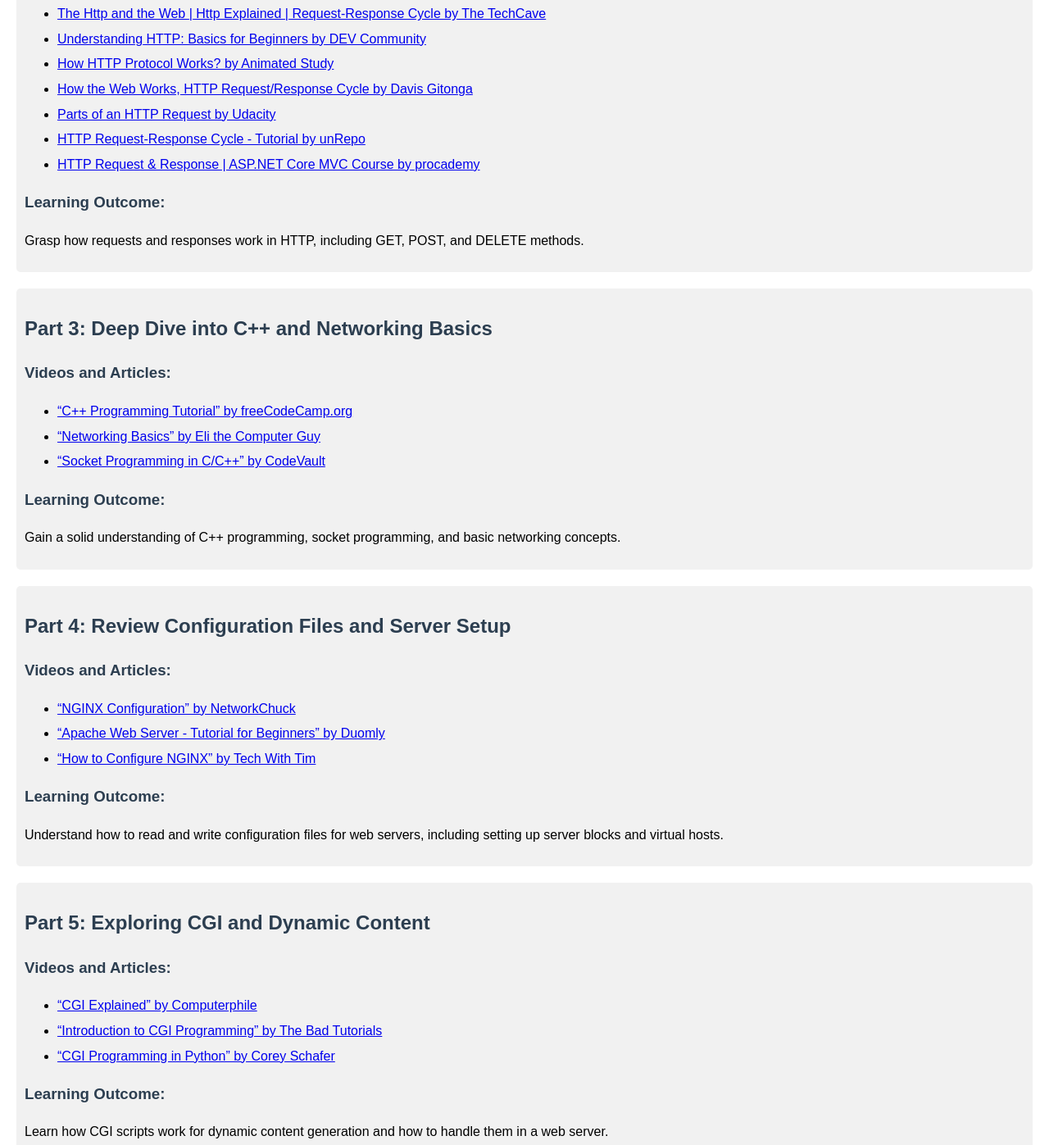
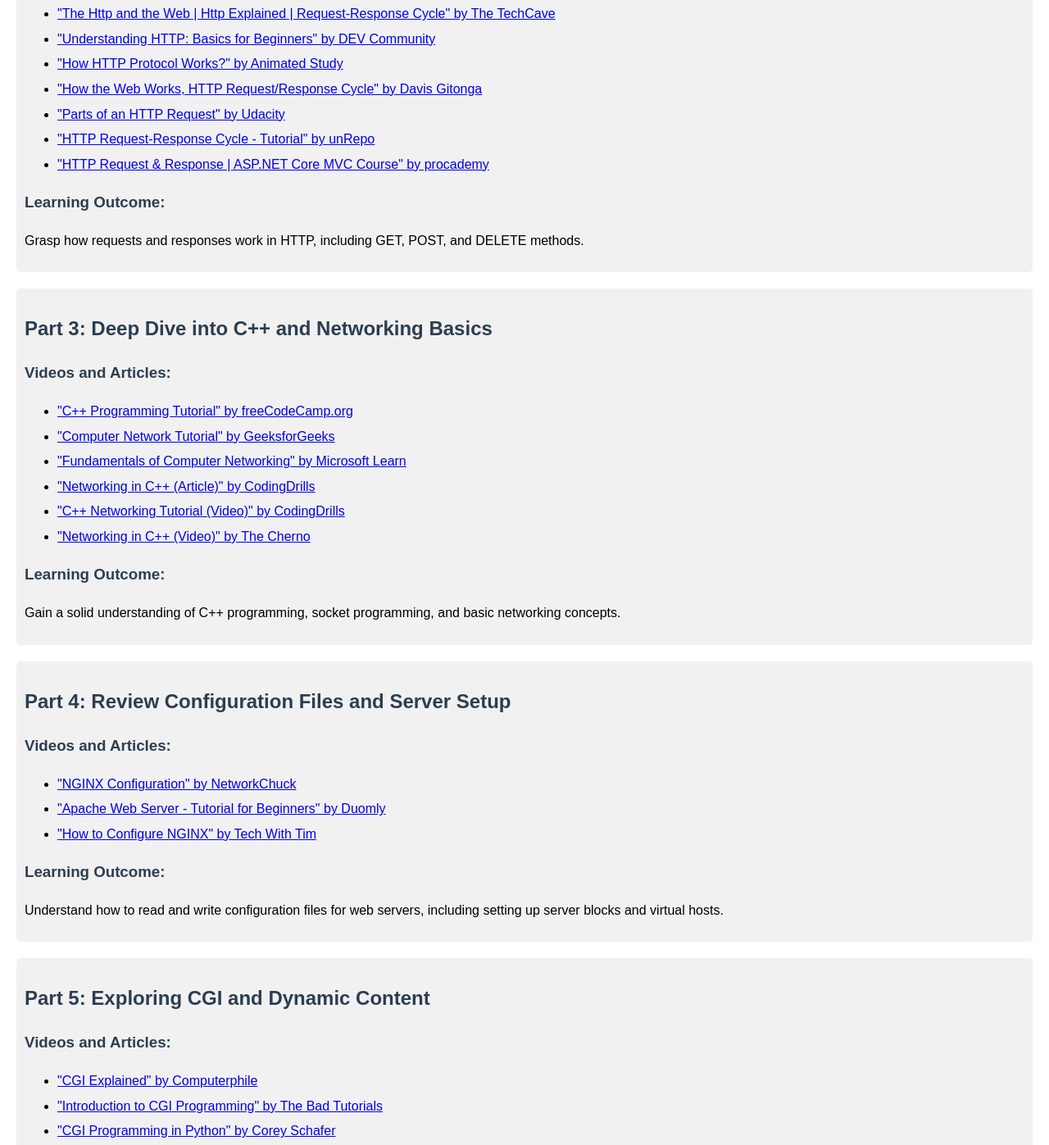
Before and after one commit to nima-nourinejad/webserv, a plain HTML site: page index.html in a window 1280 px wide. Shown: the part 620-2017 px from the top of the page at 82% size. Drawn offline with Linux system fonts and the light colour scheme.

Commit message:
Update index.html

```diff
--- a/index.html
+++ b/index.html
@@ -41,10 +41,10 @@
         <h2>Part 1: Introduction to Web Servers and HTTP</h2>
         <h3>Videos and Articles:</h3>
         <ul>
-            <li><a href="https://www.youtube.com/watch?v=UjCDWCeHCzY" target="_blank">“What is a Server? Servers vs Desktops Explained” by PowerCert Animated Videos</a></li>
-            <li><a href="https://www.geeksforgeeks.org/web-servers-work/" target="_blank">“How Do Web Servers Work?” by GeeksforGeeks</a></li>
-            <li><a href="https://www.youtube.com/watch?v=9J1nJOivdyw" target="_blank">“Web Server Concepts and Examples” by WebConcepts</a></li>
-            <li><a href="https://www.youtube.com/watch?v=JhpUch6lWMw" target="_blank">“What are Web Servers and How Do They Work (with examples httpd and nodejs)” by Hussein Nasser</a></li>
+            <li><a href="https://www.youtube.com/watch?v=UjCDWCeHCzY" target="_blank">"What is a Server? Servers vs Desktops Explained" by PowerCert Animated Videos</a></li>
+            <li><a href="https://www.geeksforgeeks.org/web-servers-work/" target="_blank">"How Do Web Servers Work?" by GeeksforGeeks</a></li>
+            <li><a href="https://www.youtube.com/watch?v=9J1nJOivdyw" target="_blank">"Web Server Concepts and Examples" by WebConcepts</a></li>
+            <li><a href="https://www.youtube.com/watch?v=JhpUch6lWMw" target="_blank">"What are Web Servers and How Do They Work (with examples httpd and nodejs)" by Hussein Nasser</a></li>
         </ul>
         <h3>Learning Outcome:</h3>
         <p>Understand the basics of web servers and the HTTP protocol.</p>
@@ -55,13 +55,13 @@
         <h2>Part 2: Understanding the HTTP Request/Response Cycle</h2>
         <h3>Videos and Articles:</h3>
         <ul>
-            <li><a href="https://www.youtube.com/watch?v=eesqK59rhGA" target="_blank">The Http and the Web | Http Explained | Request-Response Cycle by The TechCave</a></li>
-            <li><a href="https://dev.to/devlawrence/understanding-http-basics-for-beginners-3f28" target="_blank">Understanding HTTP: Basics for Beginners by DEV Community</a></li>
-            <li><a href="https://www.youtube.com/watch?v=ALq0xKp3P9E" target="_blank">How HTTP Protocol Works? by Animated Study</a></li>
-            <li><a href="https://davisgitonga.dev/blog/request-response-cycle" target="_blank">How the Web Works, HTTP Request/Response Cycle by Davis Gitonga</a></li>
-            <li><a href="https://www.youtube.com/watch?v=pHFWGN-upGM" target="_blank">Parts of an HTTP Request by Udacity</a></li>
-            <li><a href="https://www.unrepo.com/http/http-request-response-cycle-tutorial" target="_blank">HTTP Request-Response Cycle - Tutorial by unRepo</a></li>
-            <li><a href="https://www.youtube.com/watch?v=qmRuZdj_-a0" target="_blank">HTTP Request & Response | ASP.NET Core MVC Course by procademy</a></li>
+            <li><a href="https://www.youtube.com/watch?v=eesqK59rhGA" target="_blank">"The Http and the Web | Http Explained | Request-Response Cycle" by The TechCave</a></li>
+            <li><a href="https://dev.to/devlawrence/understanding-http-basics-for-beginners-3f28" target="_blank">"Understanding HTTP: Basics for Beginners" by DEV Community</a></li>
+            <li><a href="https://www.youtube.com/watch?v=ALq0xKp3P9E" target="_blank">"How HTTP Protocol Works?" by Animated Study</a></li>
+            <li><a href="https://davisgitonga.dev/blog/request-response-cycle" target="_blank">"How the Web Works, HTTP Request/Response Cycle" by Davis Gitonga</a></li>
+            <li><a href="https://www.youtube.com/watch?v=pHFWGN-upGM" target="_blank">"Parts of an HTTP Request" by Udacity</a></li>
+            <li><a href="https://www.unrepo.com/http/http-request-response-cycle-tutorial" target="_blank">"HTTP Request-Response Cycle - Tutorial" by unRepo</a></li>
+            <li><a href="https://www.youtube.com/watch?v=qmRuZdj_-a0" target="_blank">"HTTP Request & Response | ASP.NET Core MVC Course" by procademy</a></li>
         </ul>
         <h3>Learning Outcome:</h3>
         <p>Grasp how requests and responses work in HTTP, including GET, POST, and DELETE methods.</p>
@@ -72,9 +72,12 @@
         <h2>Part 3: Deep Dive into C++ and Networking Basics</h2>
         <h3>Videos and Articles:</h3>
         <ul>
-            <li><a href="https://www.youtube.com/watch?v=vLnPwxZdW4Y" target="_blank">“C++ Programming Tutorial” by freeCodeCamp.org</a></li>
-            <li><a href="https://www.youtube.com/watch?v=3QhU9jd03a0" target="_blank">“Networking Basics” by Eli the Computer Guy</a></li>
-            <li><a href="https://www.youtube.com/watch?v=LtXEMwSG5-8" target="_blank">“Socket Programming in C/C++” by CodeVault</a></li>
+            <li><a href="https://www.youtube.com/watch?v=vLnPwxZdW4Y" target="_blank">"C++ Programming Tutorial" by freeCodeCamp.org</a></li>
+            <li><a href="https://www.geeksforgeeks.org/computer-network-tutorial/" target="_blank">"Computer Network Tutorial" by GeeksforGeeks</a></li>
+            <li><a href="https://learn.microsoft.com/en-us/training/modules/network-fundamentals/" target="_blank">"Fundamentals of Computer Networking" by Microsoft Learn</a></li>
+            <li><a href="https://codingdrills.com/articles/networking-in-cpp" target="_blank">"Networking in C++ (Article)" by CodingDrills</a></li>
+            <li><a href="https://codingdrills.com/videos/cpp-networking-tutorial" target="_blank">"C++ Networking Tutorial (Video)" by CodingDrills</a></li>
+            <li><a href="https://www.youtube.com/watch?v=networking-in-cpp" target="_blank">"Networking in C++ (Video)" by The Cherno</a></li>
         </ul>
         <h3>Learning Outcome:</h3>
         <p>Gain a solid understanding of C++ programming, socket programming, and basic networking concepts.</p>
@@ -85,9 +88,9 @@
         <h2>Part 4: Review Configuration Files and Server Setup</h2>
         <h3>Videos and Articles:</h3>
         <ul>
-            <li><a href="https://www.youtube.com/watch?v=1R9h-H2Ub4Q" target="_blank">“NGINX Configuration” by NetworkChuck</a></li>
-            <li><a href="https://www.youtube.com/watch?v=1R9h-H2Ub4Q" target="_blank">“Apache Web Server - Tutorial for Beginners” by Duomly</a></li>
-            <li><a href="https://www.youtube.com/watch?v=1R9h-H2Ub4Q" target="_blank">“How to Configure NGINX” by Tech With Tim</a></li>
+            <li><a href="https://www.youtube.com/watch?v=1R9h-H2Ub4Q" target="_blank">"NGINX Configuration" by NetworkChuck</a></li>
+            <li><a href="https://www.youtube.com/watch?v=1R9h-H2Ub4Q" target="_blank">"Apache Web Server - Tutorial for Beginners" by Duomly</a></li>
+            <li><a href="https://www.youtube.com/watch?v=1R9h-H2Ub4Q" target="_blank">"How to Configure NGINX" by Tech With Tim</a></li>
         </ul>
         <h3>Learning Outcome:</h3>
         <p>Understand how to read and write configuration files for web servers, including setting up server blocks and virtual hosts.</p>
@@ -98,13 +101,14 @@
         <h2>Part 5: Exploring CGI and Dynamic Content</h2>
         <h3>Videos and Articles:</h3>
         <ul>
-            <li><a href="https://www.youtube.com/watch?v=1R9h-H2Ub4Q" target="_blank">“CGI Explained” by Computerphile</a></li>
-            <li><a href="https://www.youtube.com/watch?v=1R9h-H2Ub4Q" target="_blank">“Introduction to CGI Programming” by The Bad Tutorials</a></li>
-            <li><a href="https://www.youtube.com/watch?v=1R9h-H2Ub4Q" target="_blank">“CGI Programming in Python” by Corey Schafer</a></li>
+            <li><a href="https://www.youtube.com/watch?v=1R9h-H2Ub4Q" target="_blank">"CGI Explained" by Computerphile</a></li>
+            <li><a href="https://www.youtube.com/watch?v=1R9h-H2Ub4Q" target="_blank">"Introduction to CGI Programming" by The Bad Tutorials</a></li>
+            <li><a href="https://www.youtube.com/watch?v=1R9h-H2Ub4Q" target="_blank">"CGI Programming in Python" by Corey Schafer</a></li>
         </ul>
         <h3>Learning Outcome:</h3>
         <p>Learn how CGI scripts work for dynamic content generation and how to handle them in a web server.</p>
     </div>
+
 
     <!-- Tasks to Master -->
     <div class="tasks">
```
